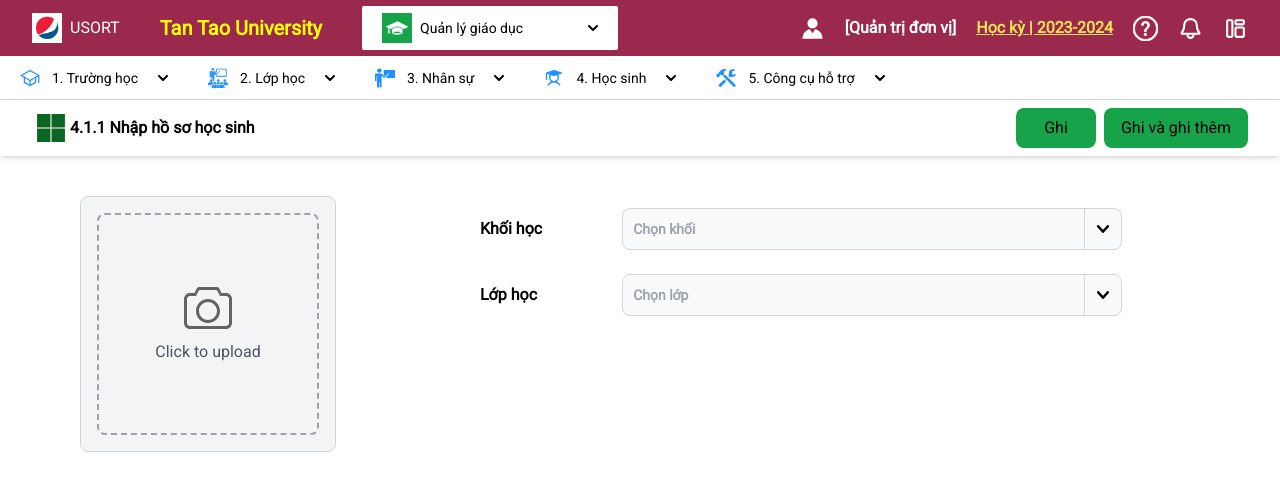
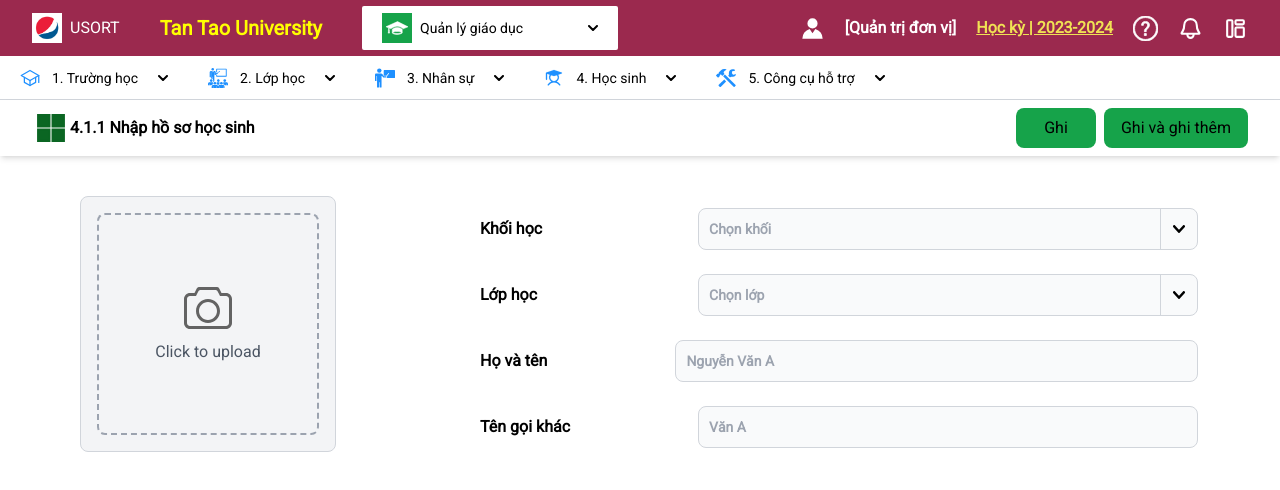
Before and after one commit to louisdevzz/usort, a Next.js app: page /add_student in a window 1280 px wide. Shown: the top 490 px of the page. Built offline with nearby package versions, Linux system fonts and the light colour scheme.

Commit message:
add_student

```diff
--- a/src/components/AddStudent.tsx
+++ b/src/components/AddStudent.tsx
@@ -52,7 +52,7 @@ const AddStudent = () => {
                     </div>
                 </div>
                 <div className="font-semibold text-left">
-                    <div className="flex items-center justify-between gap-20 py-3">
+                    <div className="flex items-center justify-between gap-32 py-3">
                         <span className="text-right"> Khối học </span>
                         <div className="flex bg-gray-50 border border-gray-300 text-gray-900 text-sm rounded-lg flex flex-row relative" style={{ width: '500px' }}>
                             <input
@@ -99,7 +99,7 @@ const AddStudent = () => {
                             )}
                         </div>
                     </div>
-                    <div className="flex items-center justify-between gap-20 py-3">
+                    <div className="flex items-center justify-between gap-32 py-3">
                         <span className="text-right"> Lớp học </span>
                         <div className="flex bg-gray-50 border border-gray-300 text-gray-900 text-sm rounded-lg flex flex-row relative" style={{ width: '500px' }}>
                             <input
@@ -146,6 +146,24 @@ const AddStudent = () => {
                             )}
                         </div>
                     </div>
+                    <div className="flex items-center justify-between gap-32 py-3">
+                        <span className="text-right"> Họ và tên </span>
+                        <input
+                            type="text"
+                            id="fullname"
+                            className="rounded-lg bg-gray-50 border text-gray-900 focus:ring-blue-500 focus:border-blue-500 block flex-1 min-w-1 text-sm border-gray-300 p-2.5 dark:bg-gray-700 dark:border-gray-600 dark:placeholder-gray-400 dark:text-white dark:focus:ring-blue-500 dark:focus:border-blue-500" style={{ width: '500px' }}
+                            placeholder="Nguyễn Văn A"
+                        />
+                    </div>
+                    <div className="flex items-center justify-between gap-32 py-3">
+                        <span className="text-right"> Tên gọi khác </span>
+                        <input
+                            type="text"
+                            id="nickname"
+                            className="rounded-lg bg-gray-50 border text-gray-900 focus:ring-blue-500 focus:border-blue-500 block flex-1 min-w-1 text-sm border-gray-300 p-2.5 dark:bg-gray-700 dark:border-gray-600 dark:placeholder-gray-400 dark:text-white dark:focus:ring-blue-500 dark:focus:border-blue-500" style={{ width: '500px' }}
+                            placeholder="Văn A"
+                        />
+                    </div>
                 </div>
             </div>
         </div>
```
